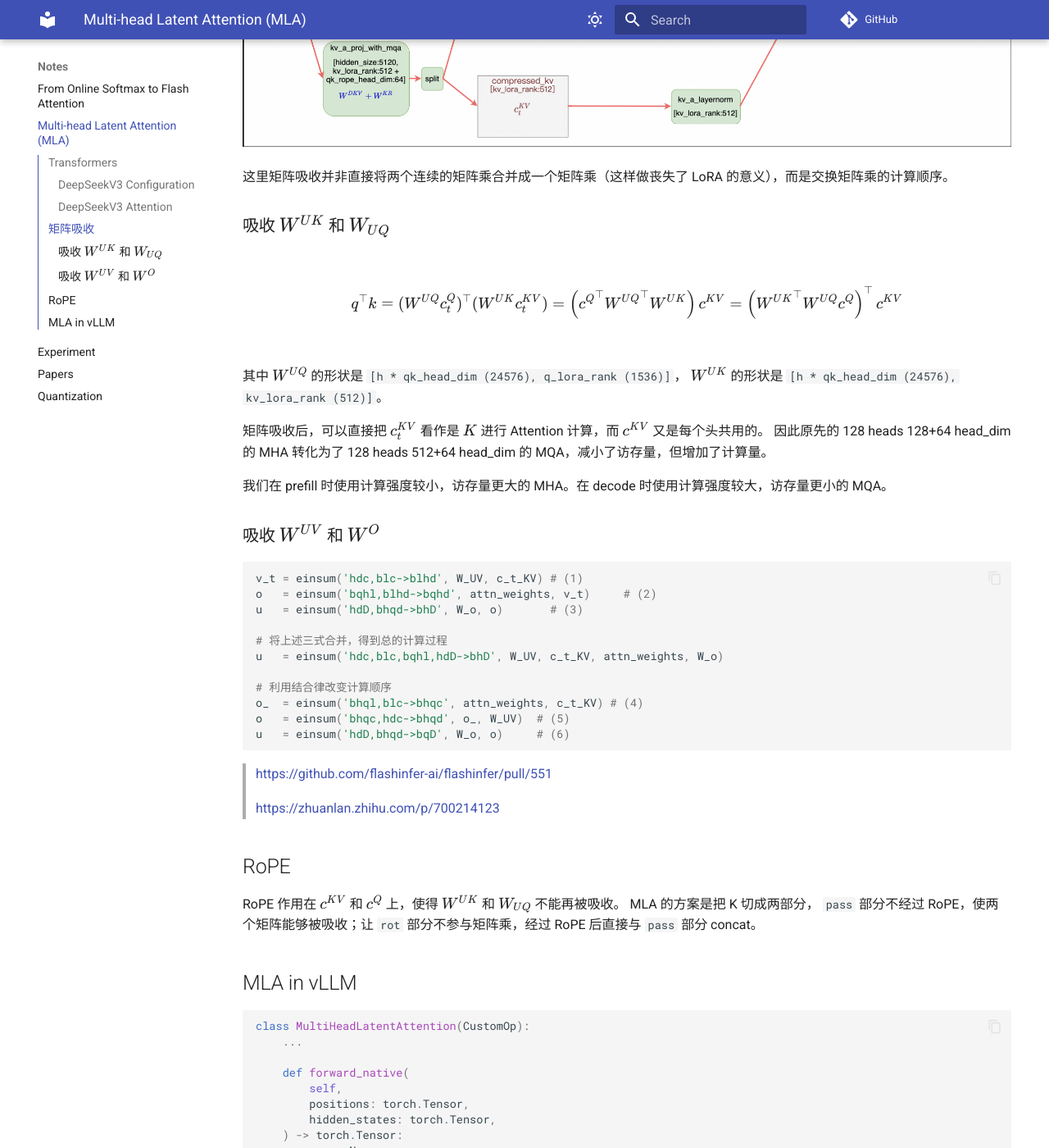
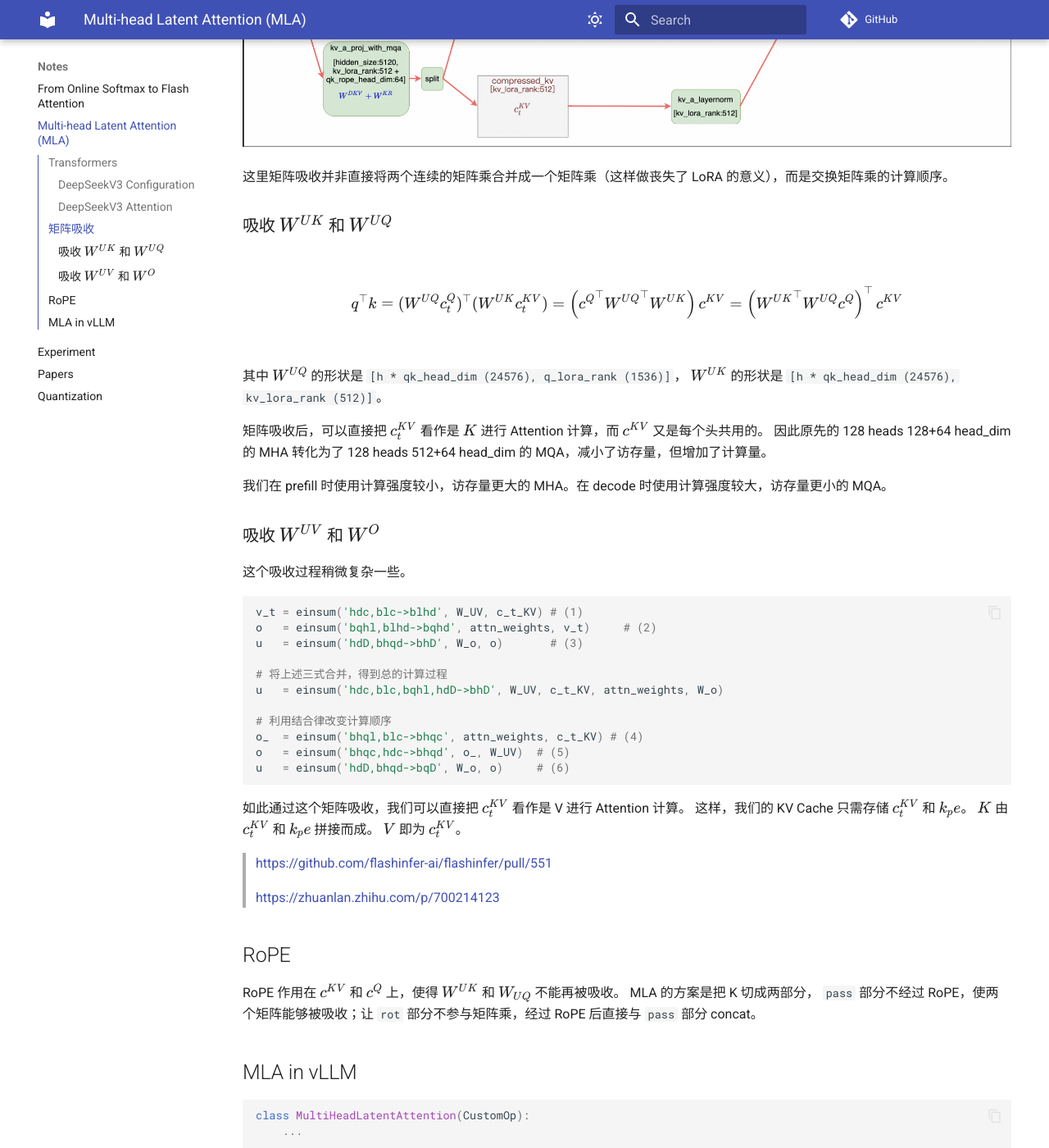
Before and after one commit to onjackay/notes, an MkDocs documentation site: the page built from docs/notes/mla.md, in a window 1280 px wide and 1400 px high, scrolled down 2896 px. Shown: the whole window at 82% size. Built offline with MkDocs 1.6.1 and Material for MkDocs 9.7.7, drawn with Linux system fonts in a browser that asks for light colours; comment, search, counter and statistics services are not loaded.

Commit message:
update mla.md

````diff
--- a/docs/notes/mla.md
+++ b/docs/notes/mla.md
@@ -78,7 +78,7 @@ MLA 的 KV Cache 里存的是 `compressed_kv` 和 `k_rot`，大大减少了 KV C
 
 这里矩阵吸收并非直接将两个连续的矩阵乘合并成一个矩阵乘（这样做丧失了 LoRA 的意义），而是交换矩阵乘的计算顺序。
 
-### 吸收 $W^{UK}$ 和 $W_{UQ}$
+### 吸收 $W^{UK}$ 和 $W^{UQ}$
 
 $$
 q^\top k = (W^{UQ} c_t^Q)^\top (W^{UK} c_t^{KV}) = \left({c^Q}^\top {W^{UQ}}^\top W^{UK}\right) c^{KV} = \left({W^{UK}}^\top W^{UQ} c^Q \right)^\top c^{KV}
@@ -94,6 +94,8 @@ $W^{UK}$ 的形状是 `[h * qk_head_dim (24576), kv_lora_rank (512)]`。
 
 ### 吸收 $W^{UV}$ 和 $W^O$
 
+这个吸收过程稍微复杂一些。
+
 ```python
 v_t = einsum('hdc,blc->blhd', W_UV, c_t_KV) # (1)
 o   = einsum('bqhl,blhd->bqhd', attn_weights, v_t)     # (2)
@@ -107,6 +109,11 @@ o_  = einsum('bhql,blc->bhqc', attn_weights, c_t_KV) # (4)
 o   = einsum('bhqc,hdc->bhqd', o_, W_UV)  # (5)
 u   = einsum('hdD,bhqd->bqD', W_o, o)     # (6)
 ```
+
+如此通过这个矩阵吸收，我们可以直接把 $c_t^{KV}$ 看作是 V 进行 Attention 计算。
+这样，我们的 KV Cache 只需存储 $c_t^{KV}$ 和 $k_pe$。
+$K$ 由 $c_t^{KV}$ 和 $k_pe$ 拼接而成。
+$V$ 即为 $c_t^{KV}$。
 
 > <https://github.com/flashinfer-ai/flashinfer/pull/551>
 
````
